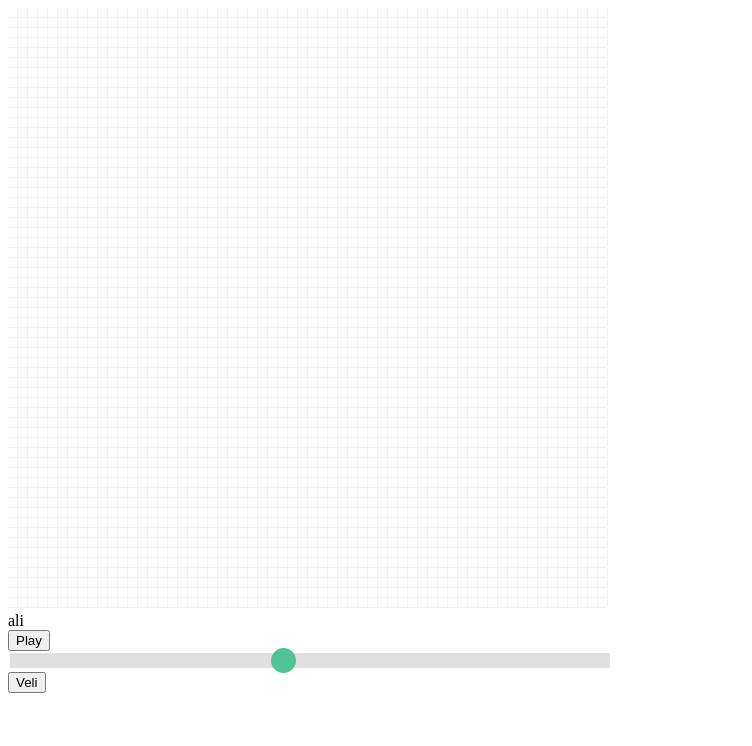
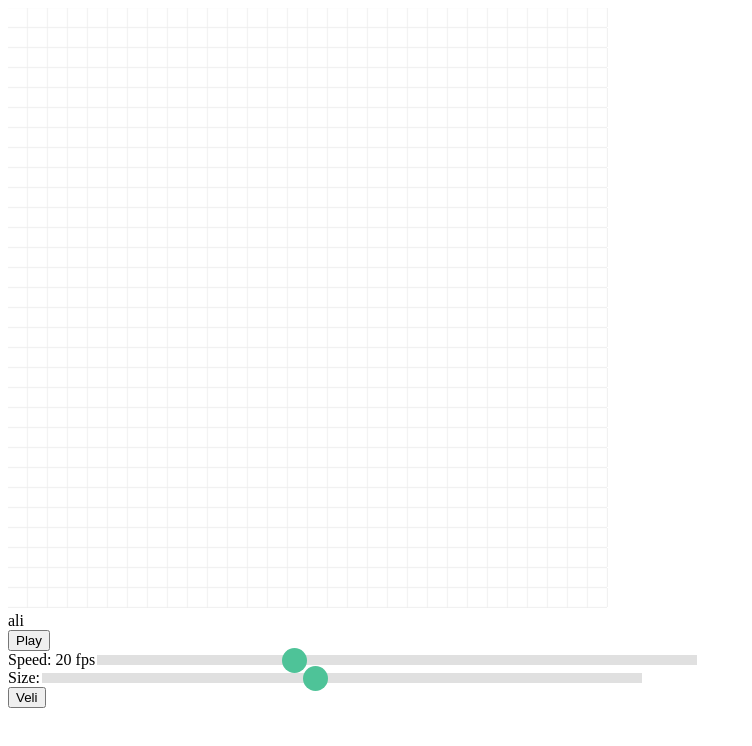
Before and after one commit to erraydin/Game-of-Life, a React (Create React App) app: page / in a window 1280 px wide. Shown: the top 746 px of the page, without its empty margins (0-752 px from the left). Built offline with nearby package versions, Linux system fonts and the light colour scheme.

Commit message:
fps slider works

```diff
--- a/src/App.tsx
+++ b/src/App.tsx
@@ -3,7 +3,7 @@ import defineSketch from "./p5/sketch";
 
 
 function App() {
-  const sketch = defineSketch(false, 20, 30, 30);
+  const sketch = defineSketch(false, 20, 30, 30, 20);
   return (
     <Canvas sketch={sketch} />
   );
--- a/src/components/Canvas.module.css
+++ b/src/components/Canvas.module.css
@@ -4,7 +4,7 @@
     appearance: none;
     width: 600px;
     /* Full-width */
-    height: 15px;
+    height: 10px;
     /* Specified height */
     background: #d3d3d3;
     /* Grey background */
--- a/src/components/Canvas.tsx
+++ b/src/components/Canvas.tsx
@@ -6,19 +6,19 @@ import classes from "./Canvas.module.css";
 export type canvasProps = {
     sketch: (sketch: myP5) => void;
 }
-// const mySketch = defineSketch(600 / 60, 60, 60);
+
 
 const Canvas: FunctionComponent<canvasProps> = ({ sketch }) => {
     const [playButtonText, setPlayButtonText] = useState("Play");
+    const [fps, setFps] = useState(20);
     const [name, setName] = useState("ali")
     const wrapper = useRef<HTMLDivElement>(null);
+    const myP5 = useRef<myP5 | null>(null);
 
-    // const [myP5, setMyP5] = useState<myP5 | null>(null);
-    const myP5 = useRef<myP5 | null>(null);
-    // let myP5: myP5;
+
     useEffect(() => {
         if (wrapper.current !== null) {
-            myP5.current = new p5(defineSketch(false, 600 / 60, 60, 60), wrapper.current)
+            myP5.current = new p5(defineSketch(false, 600 / 30, 30, 30, 20), wrapper.current)
             console.log("useEffectCalled");
         }
     }, [])
@@ -33,7 +33,14 @@ const Canvas: FunctionComponent<canvasProps> = ({ sketch }) => {
         const num = +event.target.value;
         const playing = myP5.current!.playing;
         myP5.current?.remove();
-        myP5.current = new p5(defineSketch(playing!, 600 / num, num, num), wrapper.current!)
+        myP5.current = new p5(defineSketch(playing!, 600 / num, num, num, fps), wrapper.current!)
+    }
+
+    const fpsSliderHandler = (event: ChangeEvent<HTMLInputElement>) => {
+        const fps = +event.target.value;
+        setFps(fps);
+        myP5.current!.fps = fps;
+
     }
 
     return <div>
@@ -41,7 +48,21 @@ const Canvas: FunctionComponent<canvasProps> = ({ sketch }) => {
         <div>{name}</div>
         <button onClick={playButtonHandler}>{playButtonText}</button>
         <div>
+            <label htmlFor="fpsSlider">Speed: {fps} fps</label>
             <input
+                name="fpsSlider"
+                onChange={fpsSliderHandler}
+                type="range"
+                min="1"
+                max="60"
+                defaultValue="20"
+                className={classes.slider} />
+        </div>
+
+        <div>
+            <label htmlFor="sizeSlider">Size:</label>
+            <input
+                name="sizeSlider"
                 onChange={sizeSliderHandler}
                 type="range"
                 min="5"
--- a/src/p5/sketch.ts
+++ b/src/p5/sketch.ts
@@ -4,13 +4,15 @@ export type myP5 = p5 & {
     playing?: boolean,
     columns?: number,
     rows?: number,
-    squareWidth?: number
+    squareWidth?: number,
+    fps?: number
 }
 const defineSketch = (
     playing: boolean,
     w: number,
     cols: number,
     rows: number,
+    fps: number
 ) => {
     return (sketch: myP5) => {
         //custom properties
@@ -18,6 +20,7 @@ const defineSketch = (
         sketch.columns = cols;
         sketch.rows = rows;
         sketch.squareWidth = w;
+        sketch.fps = fps;
 
         let curBoard: Array<Array<number>>;
         let nextBoard: Array<Array<number>>;
@@ -28,7 +31,7 @@ const defineSketch = (
                 sketch.squareWidth! * sketch.rows!,
                 sketch.squareWidth! * sketch.columns!
             );
-            sketch.frameRate(10);
+
             curBoard = new Array(sketch.rows);
             nextBoard = new Array(sketch.rows);
             for (let i = 0; i < rows; i++) {
@@ -43,6 +46,7 @@ const defineSketch = (
         }
 
         sketch.draw = () => {
+            sketch.frameRate(sketch.fps!);
             for (let i = 0; i < sketch.rows!; i++) {
                 for (let j = 0; j < sketch.columns!; j++) {
                     if (curBoard[i][j] === 1) {
```
